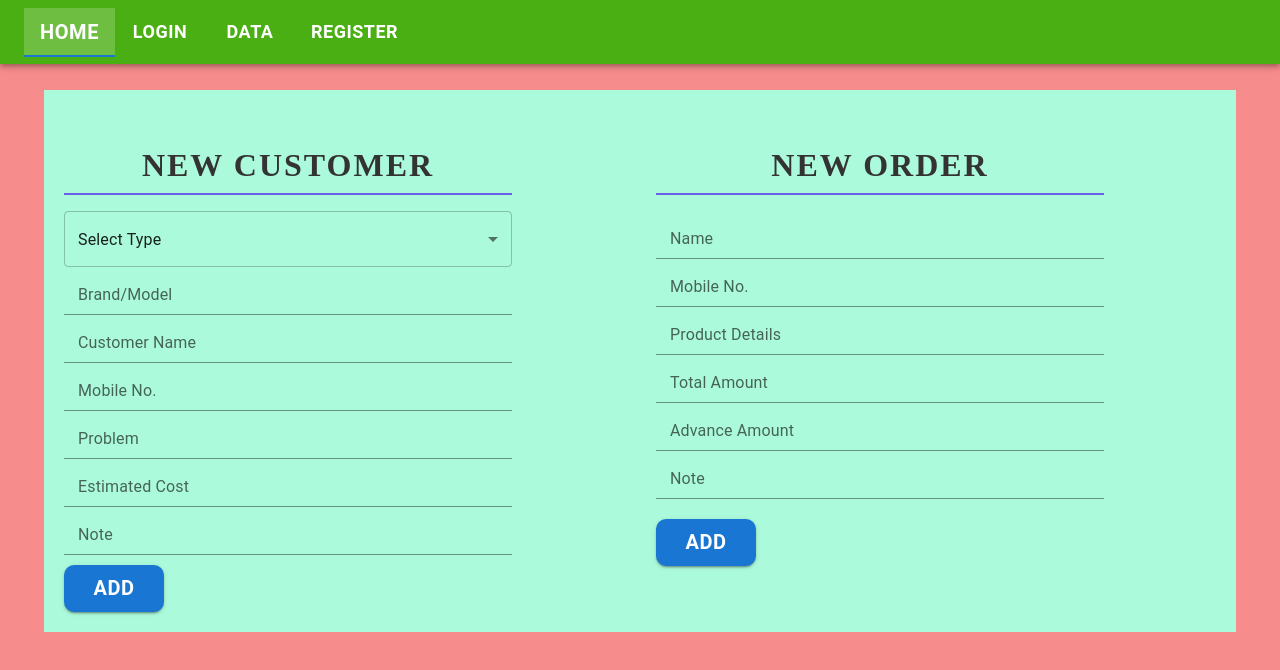
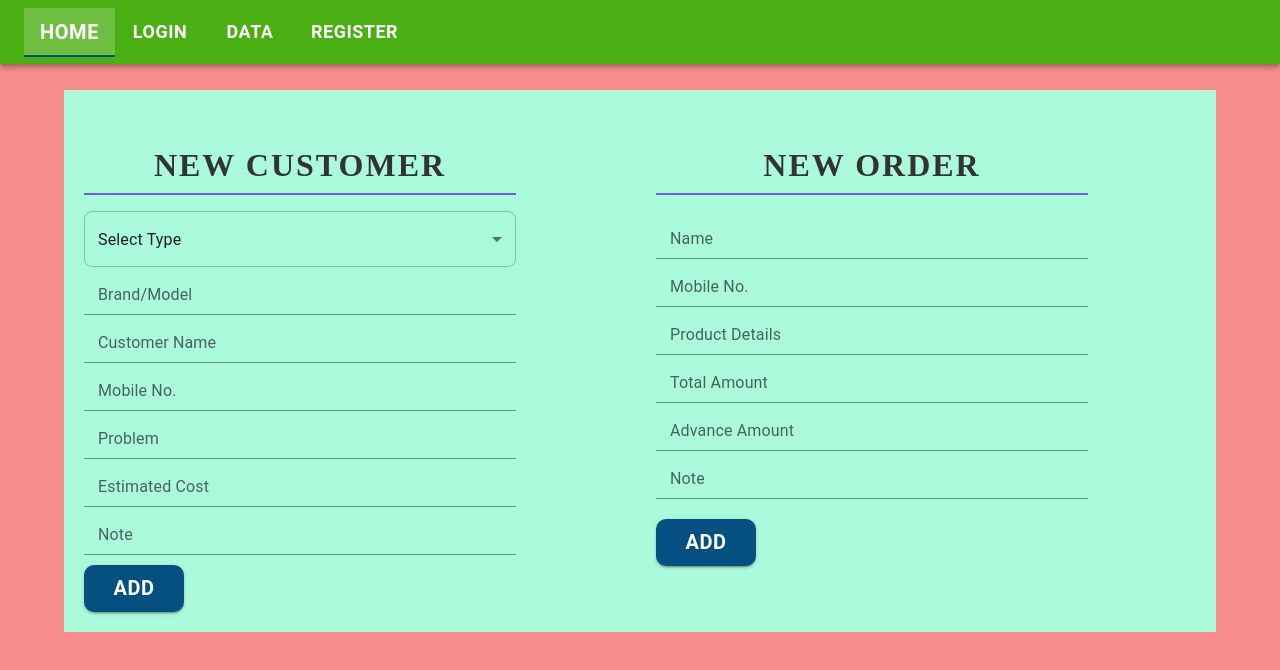
Before and after one commit to krishield/CRM-MERN, a React (Create React App) app in the folder frontend/: page / in a window 1280 px wide. Shown: the top 670 px of the page. Built offline with nearby package versions, Linux system fonts and the light colour scheme.

Commit message:
feat: add shared MUI theme, apply CssBaseline

```diff
--- a/frontend/src/index.js
+++ b/frontend/src/index.js
@@ -1,5 +1,7 @@
 import React from 'react';
 import ReactDOM from 'react-dom/client';
+import { ThemeProvider, CssBaseline } from '@mui/material';
+import theme from './theme';
 import './index.css';
 import App from './App';
 import reportWebVitals from './reportWebVitals';
@@ -7,11 +9,11 @@
 const root = ReactDOM.createRoot(document.getElementById('root'));
 root.render(
   <React.StrictMode>
-    <App />
+    <ThemeProvider theme={theme}>
+      <CssBaseline />
+      <App />
+    </ThemeProvider>
   </React.StrictMode>
 );
 
-// If you want to start measuring performance in your app, pass a function
-// to log results (for example: reportWebVitals(console.log))
-// or send to an analytics endpoint. Learn more: https://bit.ly/CRA-vitals
 reportWebVitals();
--- /dev/null
+++ b/frontend/src/theme.js
@@ -0,0 +1,12 @@
+import { createTheme } from '@mui/material/styles';
+
+const theme = createTheme({
+    palette: {
+        primary: { main: '#054F81' },
+        secondary: { main: '#2E7D32' },
+        background: { default: '#f5f7fa' },
+    },
+    shape: { borderRadius: 8 },
+});
+
+export default theme;
```
